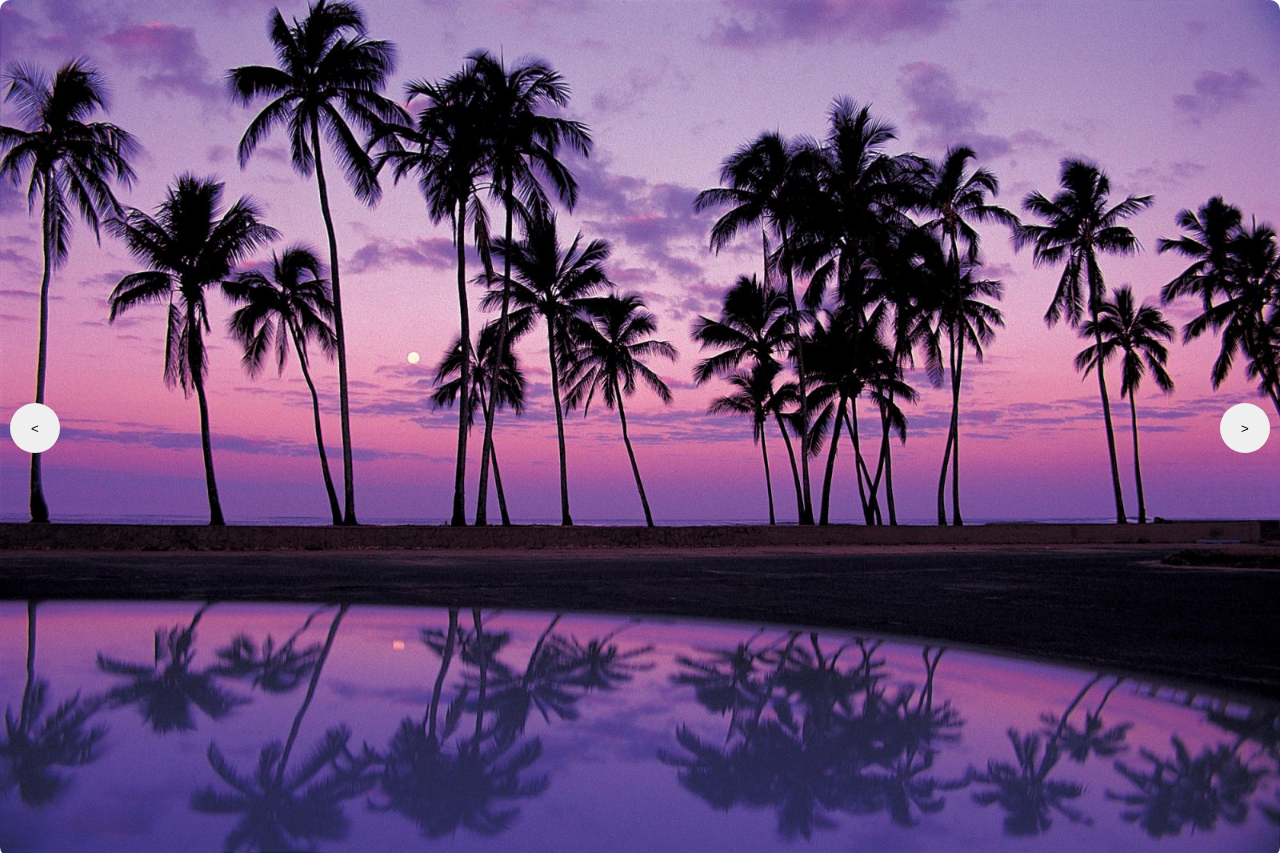
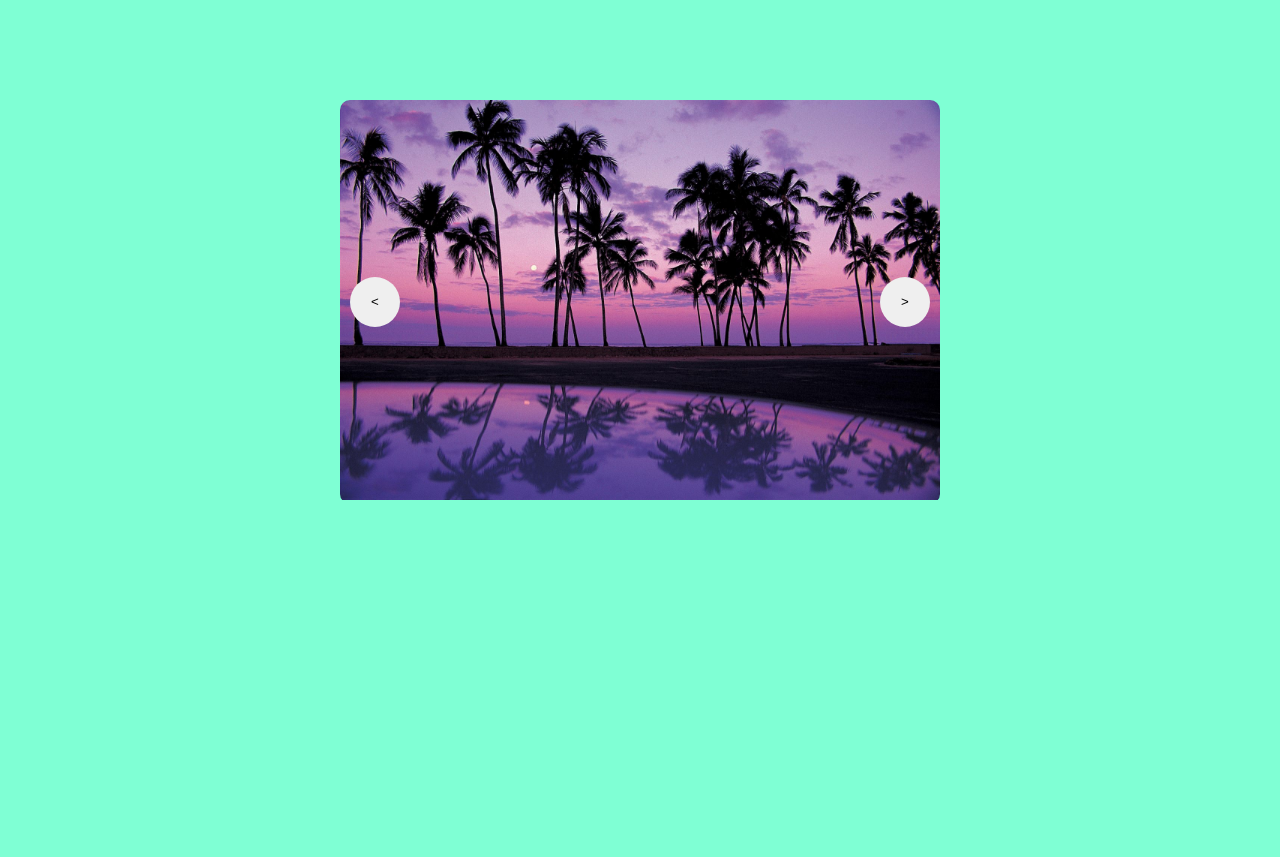
Before and after one commit to pedrojotaa/Carousel, a plain HTML site: page index.html in a window 1280 px wide. After the commit the page ends 800 px from the top, so only its background shows below. Drawn offline with Linux system fonts and the light colour scheme.

Commit message:
new template

```diff
--- a/index.html
+++ b/index.html
@@ -5,7 +5,7 @@
     <meta http-equiv="X-UA-Compatible" content="IE=edge">
     <meta name="viewport" content="width=device-width, initial-scale=1.0">
     <link rel="stylesheet" href="./style.css">
-    <title>Document</title>
+    <title>Carousel</title>
 </head>
 <body>
     <div class="carousel">
--- a/style.css
+++ b/style.css
@@ -3,11 +3,17 @@
     padding: 0;
 }
 
+body{
+    background-color: aquamarine;
+}
+
 .carousel{
-    max-width: 1600px;
+    max-width: 600px;
     overflow: hidden;
     border-radius: 10px;
     position: relative;
+    margin: auto;
+    margin-top: 100px;
 }
 
 .carousel .carousel-item,
```
